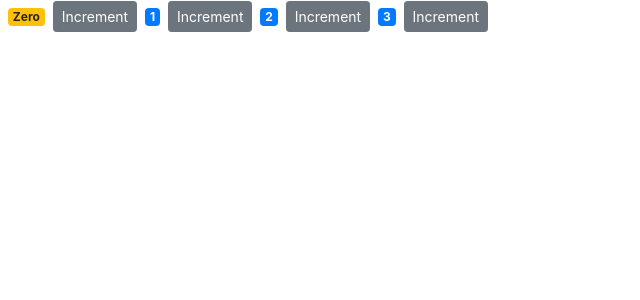
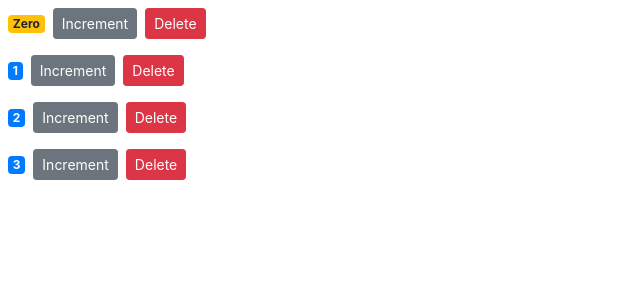
Before and after one commit to rvd2pwipwip/counter-app, a React (Create React App) app: page / in a window 1280 px wide. Shown: the top 300 px of the page, without its empty margins (0-640 px from the left). Built offline with nearby package versions, Linux system fonts and the light colour scheme.

Commit message:
video 8 updating the state (incomplete)

```diff
--- a/src/components/Counters.jsx
+++ b/src/components/Counters.jsx
@@ -10,11 +10,27 @@ class Counters extends Component {
       { id: 4, value: 3 }
     ]
   };
+
+  handleDelete = id => {
+    // 1.copy state counters
+    let counters = [...this.state.counters];
+    // 2.update copy of state
+    counters = this.state.counters.filter(c => c.id !== id);
+    // 3.set new counters object to state
+    this.setState({ counters });
+  };
+
   render() {
     return (
       <>
         {this.state.counters.map(c => (
-          <Counter key={c.id} value={c.value} />
+          <Counter
+            key={c.id}
+            value={c.value}
+            id={c.id}
+            // counter={c}
+            handleDelete={this.handleDelete}
+          />
         ))}
       </>
     );
--- a/src/components/counter.jsx
+++ b/src/components/counter.jsx
@@ -22,7 +22,7 @@ class Counter extends Component {
 
   render() {
     return (
-      <>
+      <div>
         <span className={this.getBadgeClasses()}>{this.formatCount()}</span>
         <button
           onClick={() => this.handleIncrement(this.state.value)}
@@ -30,7 +30,15 @@ class Counter extends Component {
         >
           Increment
         </button>
-      </>
+        <button
+          className="btn btn-danger btn-sm m-2"
+          onClick={() => {
+            this.props.handleDelete(this.props.id);
+          }}
+        >
+          Delete
+        </button>
+      </div>
     );
   }
 }
```
Also changed, not shown: public/CheatSheet.txt.
